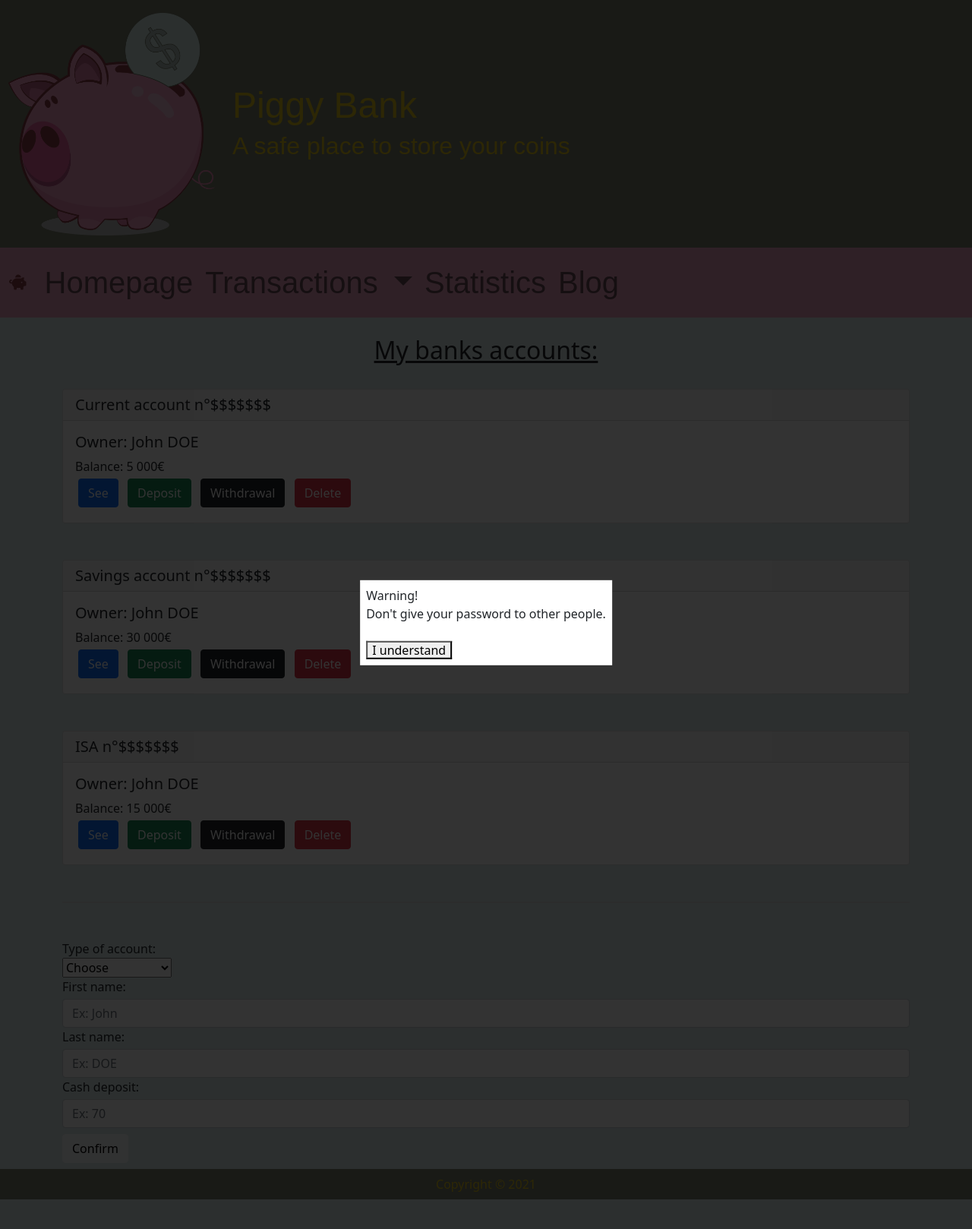
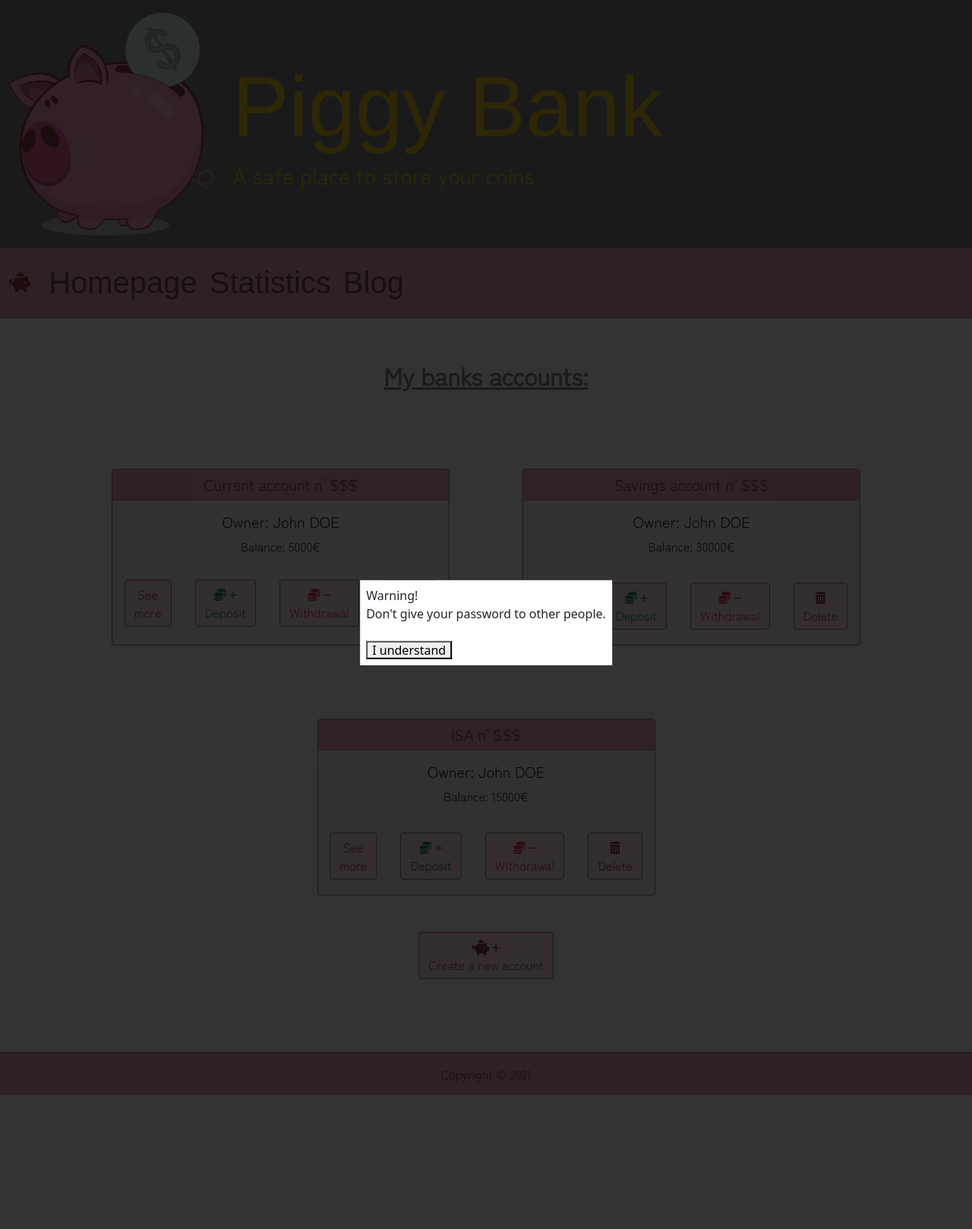
Before and after one commit to Nana-fr/Bank_account_management_app, a PHP site: page / in a window 1280 px wide. Shown: the top 1618 px of the page at 76% size. Run offline with PHP 8.4, Linux system fonts and the light colour scheme; some libraries are stand-ins or nearby versions; some web fonts are replaced.

Commit message:
deposit and withdrawal features

```diff
--- a/css/main.css
+++ b/css/main.css
@@ -92,7 +92,7 @@ textarea {
   }
 
   body {
-      background-color: #dbebeb;
+      background-color: rgb(255, 255, 255);
     }
 
   .figure {
@@ -100,14 +100,19 @@ textarea {
    }
 
   h1 {
-    font-size: 3rem;
+    font-size: 4rem;
   }
-
+  header p {
+    font-size: 1.25rem;
+  }
+  h2 {
+    color:#818181;
+  }
   .bg-mystic {
     background-color: #dbebeb;
   }
   .bg-bitter {
-    background-color: #7d806f;
+    background-color: #818181;
   }
   .color-bitter {
     color: #7d806f;
@@ -124,6 +129,10 @@ textarea {
   .font-sixCaps {
     font-family: 'Six Caps', sans-serif;
   }
+  .font-Zen {
+    font-family: 'Zen Kaku Gothic New', sans-serif;
+  }
+
   .color-gold {
     color: rgba(255, 217, 0, 0.774);
   }
@@ -138,16 +147,68 @@ textarea {
     z-index: 2;
   }
 
+  .btn-transaction {
+    background-color: #ffe3ef;
+    color:#8b3d46;
+    border: 1px solid #818181;
+  }
 
+  @media (min-width: 576px) {
+    h1 {
+      font-size: 6rem;
+    }
+    header p {
+      font-size: 1.5rem;
+    }
+  }
   @media (min-width: 730px) {
     .figure {
       width: 30%;
     }
+    .table {
+      width: 80%;
+    }
   }
+  @media (min-width: 992px) {
+    .ms-xl-6 {
+      margin-left: 3rem;
+    }
+    .table {
+      width: 70%;
+    }
+  }
+  @media (min-width: 1200px) {
+    .ms-xl-6 {
+      margin-left: 6rem;
+    }
+    h1 {
+      font-size: 7rem;
+    }
+    header p {
+      font-size: 1.8rem;
+    }
+  }
+
 
   .Done {
     display : none;
   }
+
+  nav {
+    border-bottom: 1px solid #818181;
+  }
+  footer, .form {
+    border-top: 1px solid #818181;
+  }
+  .card, #form, table {
+    border: 1px solid #818181;
+    background-color:rgb(247, 247, 247);
+  }
+
+  tr:nth-child(even) {
+    background-color: rgba(192, 192, 192, 0.250);
+  }
+  tbody>tr:hover {background-color: silver; color: rgb(255, 255, 255)}
 
 
 /* ==========================================================================
--- a/index.html
+++ b/index.html
@@ -20,6 +20,7 @@
   <link rel="preconnect" href="https://fonts.googleapis.com">
   <link rel="preconnect" href="https://fonts.gstatic.com" crossorigin>
   <link href="https://fonts.googleapis.com/css2?family=Six+Caps&display=swap" rel="stylesheet">
+  <link href="https://fonts.googleapis.com/css2?family=Zen+Kaku+Gothic+New&display=swap" rel="stylesheet">
   <script src="https://kit.fontawesome.com/1911e49993.js" crossorigin="anonymous"></script>
 </head>
 
@@ -38,13 +39,13 @@
     </figure>
     <section class="container color-gold">
       <h1 class="font-sixCaps">Piggy Bank</h1>
-      <p class="fs-2 font-sixCaps">A safe place to store your coins</p>
+      <p class="font-Zen">A safe place to store your coins</p>
     </section>
   </header>
 
-  <nav class="navbar navbar-expand-lg navbar-light bg-Kobi font-sixCaps fs-1">
+  <nav class="navbar navbar-expand-lg navbar-light bg-Kobi font-sixCaps fs-1 mb-2">
     <div class="container-fluid">
-      <a class="navbar-brand" href="index.html"><i class="fas fa-piggy-bank color2"></i></a>
+      <a class="navbar-brand" href="index.html"><i class="fas fa-piggy-bank fa-lg color2"></i></a>
       <button class="navbar-toggler" type="button" data-bs-toggle="collapse" data-bs-target="#navbarNav" aria-controls="navbarNav" aria-expanded="false" aria-label="Toggle navigation">
         <span class="navbar-toggler-icon"></span>
       </button>
@@ -53,15 +54,6 @@
           <li class="nav-item">
             <a class="nav-link" aria-current="page" href="index.html">Homepage</a>
           </li>
-          <li class="nav-item dropdown">
-            <a class="nav-link dropdown-toggle" href="#" id="navbarDropdown" role="button" data-bs-toggle="dropdown" aria-expanded="false">
-              Transactions
-            </a>
-            <ul class="dropdown-menu" aria-labelledby="navbarDropdown">
-              <li><a class="dropdown-item" href="#">Transfer</a></li>
-              <li><a class="dropdown-item" href="#">Deposit</a></li>
-              <li><a class="dropdown-item" href="#">Withdrawal</a></li>
-            </ul>
           <li class="nav-item">
             <a class="nav-link" href="statistics.html">Statistics</a>
           </li>
@@ -73,69 +65,118 @@
     </div>
   </nav>
 
-  <main class="container">
+  <main class="container px-5 font-Zen">
 
-    <h2 class="text-center text-decoration-underline py-4">My banks accounts:</h2>
+    <h2 class="fw-bold text-center text-decoration-underline py-5">My banks accounts:</h2>
 
-    <article class="card mb-5">
-      <h5 class="card-header">Current account n°$$$$$$$</h5>
-      <div class="card-body">
+    <div class="row justify-content-center">
+    <article class="card col-12 col-sm-8 col-md-7 col-lg-5 col-xxl-4 me-xl-5 mb-5 mt-lg-5 p-0">
+      <h5 class="card-header bg-Kobi color2 text-center">Current account n°$$$</h5>
+      <div class="card-body px-0 pb-0 text-center">
         <h5 class="card-title">Owner: John DOE</h5>
-        <p class="card-text">Balance: 5 000€</p>
-        <a href="#" class="btn btn-primary m-1">See</a>
-        <a href="#" class="btn btn-success m-1">Deposit</a>
-        <a href="#" class="btn btn-dark m-1">Withdrawal</a>
-        <a href="#" id="0" class="btn btn-danger m-1" onClick="deleteAccount(this.id)">Delete</a>
+        <p class="card-text mb-2">Balance: <span>5000</span>€</p>
+        <ul class="px-0 pt-4 d-flex justify-content-around btnsBloc">
+          <a href="#" class="btn btn-transaction rounded">See<span class="d-none d-lg-block">more</span></a>
+          <a href="#" name="0" type="deposit" class="btn btn-transaction rounded text-success" onClick="deployedForm(this.name, this.type)"><i class="fas fa-coins"></i><i class="fas fa-plus fa-xs ps-1"></i><span class="d-none d-lg-block">Deposit</span></a>
+          <a href="#" name="0" type="withdrawal" class="btn btn-transaction rounded text-danger" onClick="deployedForm(this.name, this.type)"><i class="fas fa-coins"></i><i class="fas fa-minus fa-xs ps-1"></i><span class="d-none d-lg-block">Withdrawal</span></a>
+          <a href="#" id="0" class="btn btn-transaction rounded" onClick="deleteAccount(this.id)"><i class="fas fa-trash-alt"></i><span class="d-none d-lg-block">Delete</span></a>
+        </ul>
+      </div>
+      <div class="d-none form m-3">
+        <form action="" method="" class="text-center pt-3">
+          <i class="fas fa-coins"></i><label class="mt-2" for="sum"></label>
+          <input type="number" class="form-control my-2" name="sum" placeholder="Ex: 70" min="50">
+        </form>
+        <div class="d-flex justify-content-center">
+          <button class="btn btn-transaction my-2" type="submit" value="Confirm">Confirm</button>
+        </div>
       </div>
     </article>
 
-    <article class="card mb-5">
-      <h5 class="card-header">Savings account n°$$$$$$$</h5>
-      <div class="card-body">
+
+    <article class="card col-12 col-sm-8 col-md-7 col-lg-5 col-xxl-4 mb-5 ms-lg-5 mt-lg-5 p-0">
+      <h5 class="card-header bg-Kobi color2 text-center">Savings account n°$$$</h5>
+      <div class="card-body px-0 pb-0 text-center">
         <h5 class="card-title">Owner: John DOE </h5>
-        <p class="card-text">Balance: 30 000€</p>
-        <a href="#" class="btn btn-primary m-1">See</a>
-        <a href="#" class="btn btn-success m-1">Deposit</a>
-        <a href="#" class="btn btn-dark m-1">Withdrawal</a>
-        <a href="#" id="1" class="btn btn-danger m-1" onClick="deleteAccount(this.id)">Delete</a>
+        <p class="card-text mb-2">Balance: <span>30000</span>€</p>
+        <ul class="px-0 pt-4 d-flex justify-content-around btnsBloc">
+          <a href="#" class="btn btn-transaction rounded m-1">See<span class="d-none d-lg-block">more</span></a>
+          <a href="#" name="1" type="deposit" class="btn btn-transaction rounded text-success m-1" onClick="deployedForm(this.name, this.type)"><i class="fas fa-coins"></i><i class="fas fa-plus fa-xs ps-1"></i><span class="d-none d-lg-block">Deposit</span></a>
+          <a href="#" name="1" type="withdrawal" class="btn btn-transaction rounded text-danger m-1" onClick="deployedForm(this.name, this.type)"><i class="fas fa-coins"></i><i class="fas fa-minus fa-xs ps-1"></i><span class="d-none d-lg-block">Withdrawal</span></a>
+          <a href="#" id="1" class="btn btn-transaction rounded m-1" onClick="deleteAccount(this.id)"><i class="fas fa-trash-alt"></i><span class="d-none d-lg-block">Delete</span></a>
+        </ul>
+      </div>
+      <div class="d-none form m-3">
+        <form action="" method="" class="text-center pt-3">
+          <i class="fas fa-coins"></i><label class="mt-2" for="sum"></label>
+          <input type="number" class="form-control my-2" name="sum" placeholder="Ex: 70" min="50">
+        </form>
+        <div class="d-flex justify-content-center">
+          <button class="btn btn-transaction my-2" type="submit" value="Confirm">Confirm</button>
+        </div>
       </div>
     </article>
 
-    <article class="card mb-5">
-      <h5 class="card-header">ISA n°$$$$$$$</h5>
-      <div class="card-body">
+    <article class="card col-12 col-sm-8 col-md-7 col-lg-5 col-xxl-4 mb-5 mt-lg-5 p-0">
+      <h5 class="card-header bg-Kobi color2 text-center">ISA n°$$$</h5>
+      <div class="card-body px-0 pb-0 text-center">
         <h5 class="card-title">Owner: John DOE</h5>
-        <p class="card-text">Balance: 15 000€</p>
-        <a href="#" class="btn btn-primary m-1">See</a>
-        <a href="#" class="btn btn-success m-1">Deposit</a>
-        <a href="#" class="btn btn-dark m-1">Withdrawal</a>
-        <a href="#" id="2" class="btn btn-danger m-1" onClick="deleteAccount(this.id)">Delete</a>
+        <p class="card-text mb-2">Balance: <span>15000</span>€</p>
+        <ul class="px-0 pt-4 d-flex justify-content-around btnsBloc">
+          <a href="#" class="btn btn-transaction rounded m-1">See<span class="d-none d-lg-block">more</span></a>
+          <a href="#" name="2" type="deposit" class="btn btn-transaction rounded text-success m-1" onClick="deployedForm(this.name, this.type)"><i class="fas fa-coins"></i><i class="fas fa-plus fa-xs ps-1"></i><span class="d-none d-lg-block">Deposit</span></a>
+          <a href="#" name="2" type="withdrawal" class="btn btn-transaction rounded text-danger m-1" onClick="deployedForm(this.name, this.type)"><i class="fas fa-coins"></i><i class="fas fa-minus fa-xs ps-1"></i><span class="d-none d-lg-block">Withdrawal</span></a>
+          <a href="#" id="2" class="btn btn-transaction rounded m-1" onClick="deleteAccount(this.id)"><i class="fas fa-trash-alt"></i><span class="d-none d-lg-block">Delete</span></a>
+        </ul>
+      </div>
+      <div class="d-none form m-3">
+        <form action="" method="" class="text-center pt-3">
+          <i class="fas fa-coins"></i><label class="mt-2" for="sum"></label>
+          <input type="number" class="form-control my-2" name="sum" placeholder="Ex: 70" min="50">
+        </form>
+        <div class="d-flex justify-content-center">
+          <button class="btn btn-transaction my-2" type="submit" value="Confirm">Confirm</button>
+        </div>
       </div>
     </article>
 
-    <article id="newAccount" class="card mb-5">
+    <article id="newAccount" class="card col-12 col-sm-8 col-md-7 col-lg-5 col-xxl-4 Done mb-5 ms-xl-6 mt-lg-5 p-0">
     </article>
 
-    <form action="" method="" class="">
-      <label class="" for="accountType">Type of account:</label><br>
-              <select id="accountType" name="accountType" class="">
-              <option value="">Choose</option>
-              <option value="Current account">Current account</option>
-              <option value="Savings">Savings account</option>
-              <option value="ISA">ISA</option>
-              </select><br>
-      <label class="" for="firstName">First name:</label>
-      <input type="name" id="firstName" class="form-control mt-1" name="firstName" placeholder="Ex: John">
-      <label class="" for="lastName">Last name:</label>
-      <input type="name" id="lastName" class="form-control mt-1" name="LastName" placeholder="Ex: DOE">
-      <label class="" for="deposit">Cash deposit:</label>
-      <input type="number" id="deposit" class="form-control mt-1" name="deposit" placeholder="Ex: 70" min="50">
-    </form>
-    <button class="btn btn-light my-2" type="submit" value="Confirm" onclick="createAccount()">Confirm</button>
+    </div>
 
+    <div class="d-flex justify-content-center">
+    <button id="createbtn" class="btn btn-transaction mb-5" onClick="addForm()"><i class="fas fa-piggy-bank fa-lg"></i><i class="fas fa-plus fa-xs ps-1"></i><span class="d-none d-sm-block">Create a new account</span></button>
+    </div>
+
+    <div class="row justify-content-center">
+      <div id="form" class="Done p-2 mb-5 col-12 col-sm-8 col-md-7 col-lg-5 col-xxl-4">
+        <form action="" method="" class="">
+          <fieldset>
+            <legend class="text-center text-decoration-underline">Create a new bank account</legend>
+          <label class="mt-2" for="accountType">Type of account:</label><br>
+                  <select id="accountType" name="accountType" class="my-1">
+                  <option value="">Choose</option>
+                  <option value="Current account">Current account</option>
+                  <option value="Savings account">Savings account</option>
+                  <option value="ISA">ISA</option>
+                  </select><br>
+          <label class="mt-2" for="firstName">First name:</label>
+          <input type="name" id="firstName" class="form-control my-1" name="firstName" placeholder="Ex: John">
+          <label class="mt-2" for="lastName">Last name:</label>
+          <input type="name" id="lastName" class="form-control my-1" name="LastName" placeholder="Ex: DOE">
+          <label class="mt-2" for="deposit">Cash deposit:</label>
+          <input type="number" id="deposit" class="form-control my-1" name="deposit" placeholder="Ex: 70" min="50">
+          </fieldset>
+        </form>
+        <div class="d-flex justify-content-center">
+          <button class="btn btn-transaction my-2" type="submit" value="Confirm" onclick="createAccount()">Confirm</button>
+        </div>
+      </div>
+    </div>
   </main>
 
-  <footer class="py-2 bg-bitter color-gold text-center">
+  <footer class="py-2 py-lg-3 mt-5 bg-Kobi color2 font-Zen text-center">
     <p>Copyright © 2021</p>
   </footer>
 
--- a/js/main.js
+++ b/js/main.js
@@ -1,6 +1,7 @@
+// ##### Homepage #####
+
 // layer
-getLayer();
-function getLayer() {
+window.addEventListener("load", function() {
     let httpRequest = new XMLHttpRequest();
     httpRequest.onreadystatechange = function() {
         if (httpRequest.readyState === XMLHttpRequest.DONE) {
@@ -16,40 +17,90 @@ function getLayer() {
     };
     httpRequest.open('GET', 'data/security_rules.txt');
     httpRequest.send();
-}
+});
 
 // close warning window
 function closeLayer() {
     document.getElementById("warning").classList.add("Done");
 }
 
+
+let articles = document.getElementsByTagName("article");
+
+// deposit & withdrawal
+let btnsBloc = document.getElementsByClassName("btnsBloc");
+function deployedForm(clicked_name, clicked_type) {
+    let a = clicked_name;
+    let x = clicked_type;
+    btnsBloc[a].classList.add("d-none");
+    let form = articles[a].querySelector(".form")
+    form.classList.remove("d-none");
+    if (x==="deposit") {
+        form.querySelector("label").innerText = "+ Cash deposit:";
+    } else {
+        form.querySelector("label").innerText = "- Cash withdrawal:";
+    }
+    let result = 0;
+    form.querySelector("button").addEventListener("click", function() {
+        let sum = form.querySelector("input").value;
+        let balance = articles[a].querySelector("span");
+        if (x==="deposit") {
+            result = parseInt(balance.innerText) + parseInt(sum);
+        } else {
+            result = parseInt(balance.innerText) - parseInt(sum);
+        }
+        form.classList.add("d-none");
+        btnsBloc[a].classList.remove("d-none");
+        return balance.innerText = result;
+    }, {once: true});
+
+}
+
+
 // delete account
-let articles = document.getElementsByTagName("article");
-console.log(articles)
 function deleteAccount(clicked_id) {
     let n= clicked_id;
     articles[n].classList.add("Done");
 }
 
 // create account
+// 1. add form
+function addForm() {
+    document.getElementById("createbtn").classList.add("Done");
+    document.getElementById("form").classList.remove("Done");
+}
+// 2. create account
 function createAccount() {
 let accountType = document.getElementById("accountType").value;
 let firstName = document.getElementById("firstName").value;
-let lastName = document.getElementById("lastName").value;
+let lastName = document.getElementById("lastName").value.toUpperCase();
 let deposit = document.getElementById("deposit").value;
 let newAccount = document.getElementById("newAccount");
-newAccount.innerHTML = `<h5 class="card-header">${accountType} n°$$$$$$$</h5>
-                        <div class="card-body">
-                        <h5 class="card-title">Owner: ${firstName} ${lastName}</h5>
-                        <p class="card-text">Balance: ${deposit}€</p>
-                        <a href="#" class="btn btn-primary m-1">See</a>
-                        <a href="#" class="btn btn-success m-1">Deposit</a>
-                        <a href="#" class="btn btn-dark m-1">Withdrawal</a>
-                        <a href="#" id="2" class="btn btn-danger m-1" onClick="deleteAccount(this.id)">Delete</a>
-                        </div>`
+newAccount.classList.remove("Done");
+document.getElementById("form").classList.add("Done")
+newAccount.innerHTML = `<h5 class="card-header bg-Kobi color2 text-center">${accountType} n°$$$</h5>
+                        <div class="card-body px-0 pb-0 text-center">
+                            <h5 class="card-title">Owner: ${firstName[0].toUpperCase()}${firstName.slice(1)} ${lastName}</h5>
+                            <p class="card-text mb-2">Balance: <span>${deposit}</span>€</p>
+                            <ul class="px-0 pt-4 d-flex justify-content-around btnsBloc">
+                                <a href="#" class="btn btn-transaction rounded m-1">See<span class="d-none d-lg-block">more</span></a>
+                                <a href="#" name="3" type="deposit" class="btn btn-transaction rounded text-success m-1" onClick="deployedForm(this.name, this.type)"><i class="fas fa-coins"></i><i class="fas fa-plus fa-xs ps-1"></i><span class="d-none d-lg-block">Deposit</span></a>
+                                <a href="#" name="3" type="withdrawal" class="btn btn-transaction rounded text-danger m-1" onClick="deployedForm(this.name, this.type)"><i class="fas fa-coins"></i><i class="fas fa-minus fa-xs ps-1"></i><span class="d-none d-lg-block">Withdrawal</span></a>
+                                <a href="#" id="3" class="btn btn-transaction rounded m-1" onClick="deleteAccount(this.id)"><i class="fas fa-trash-alt"></i><span class="d-none d-lg-block">Delete</span></a>
+                            </ul>
+                        </div>
+                        <div class="d-none form m-3">
+                            <form action="" method="" class="text-center pt-3">
+                                <i class="fas fa-coins"></i><label class="mt-2" for="sum"></label>
+                                <input type="number" class="form-control my-2" name="sum" placeholder="Ex: 70" min="50">
+                            </form>
+                            <div class="d-flex justify-content-center">
+                                <button class="btn btn-transaction my-2" type="submit" value="Confirm">Confirm</button>
+                            </div>
+                        </div>`;
 }
 
-// statistics page
+// ##### Statistics page #####
 getRate()
 function getRate() {
     httpRequest = new XMLHttpRequest();
@@ -59,7 +110,7 @@ function getRate() {
                 let data = JSON.parse(httpRequest.responseText);
                 let table = document.getElementById("table");
                 for (let value in data) {
-                    table.innerHTML += `<td>${value}</td><td>$</td><td>${data[value]}</td>`;
+                    table.innerHTML += `<td>${value}</td><td>${data[value]}</td>`;
                 }
             } else {
                 console.log("une erreur est survenue");
@@ -72,7 +123,7 @@ function getRate() {
     httpRequest.send();
 }
 
-// blog page
+// ##### blog page #####
 getArticles();
 function getArticles() {
     let httpRequest = new XMLHttpRequest();
@@ -81,20 +132,14 @@ function getArticles() {
             if (httpRequest.status === 200) {
                 let response = JSON.parse(httpRequest.responseText);
                 let blog = document.getElementById("blog");
-                    let blog1 = document.getElementById("blog1");
-                    let blog2 = document.getElementById("blog2");
-                        for (let key in response[0]) {
-                            blog.innerHTML += `<p>${key} : ${response[0][key]}</p>`;
+                for (let i=0; i<response.length; i++) {
+                    blog.innerHTML += `<article class="card col-10 col-sm-7 col-md-5 col-lg-4 col-xl-3 mb-5 mt-md-5 mx-2 mx-md-4 p-0">
+                                        <h5 class="card-header">${response[i].titre} n°${response[i].id}</h5>
+                                        <p class="card-body">${response[i].contenu}</p>
+                                        <div class="d-flex justify-content-center pb-2">
+                                        <button class="btn btn-transaction m-1">See</button>
+                                        </div></article>`;
                     }
-                        blog.innerHTML += `<button class="btn btn-primary m-1">See</button>`;
-                        for (let key in response[1]) {
-                            blog1.innerHTML += `<p>${key} : ${response[1][key]}</p>`;
-                        }
-                        blog1.innerHTML += `<button class="btn btn-primary m-1">See</button>`;
-                        for (let key in response[2]) {
-                            blog2.innerHTML += `<p>${key} : ${response[2][key]}</p>`;
-                        }
-                        blog2.innerHTML += `<button class="btn btn-primary m-1">See</button>`;
             } else {
                 console.log("une erreur est survenue");
             }
```
Also changed, not shown: blog.html (+9 -12 lines), data/statistics.json (+31 -5 lines), statistics.html (+13 -12 lines). Lines whose indentation alone changed are shown as unchanged.
